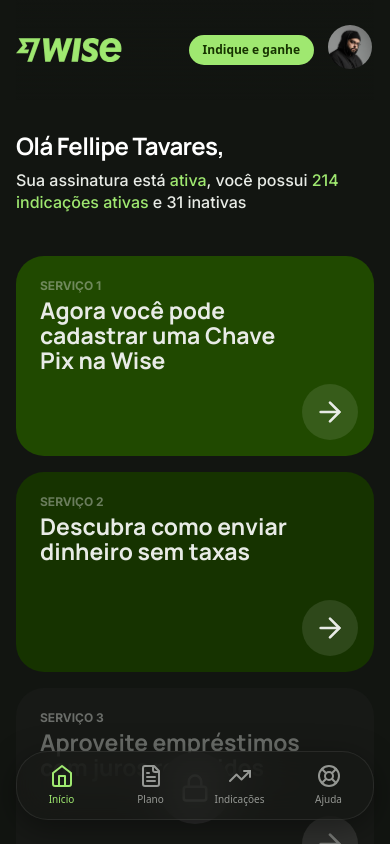
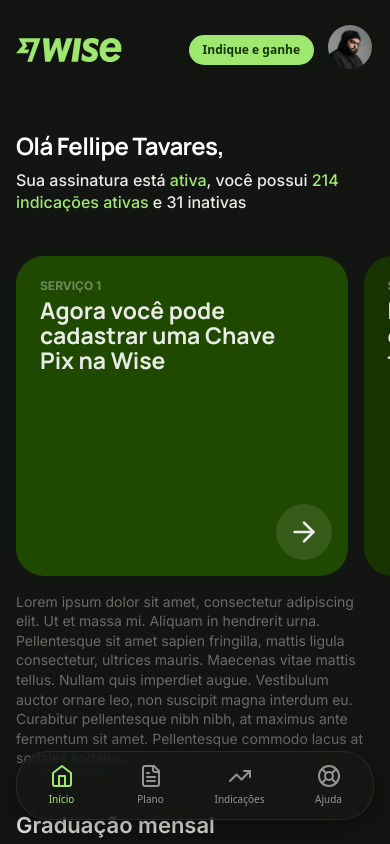
Before and after one commit to fellipesilvac/BIP-Wise, a Next.js app: page / in a window 390 px wide. Built offline with nearby package versions, Linux system fonts and the light colour scheme; no server answers.

Commit message:
Refactor: Mobile UI adjustments (full width header, horizontal scroll, typography)

```diff
--- a/app/globals.css
+++ b/app/globals.css
@@ -16,8 +16,8 @@
 }
 
 body {
-  color: #000;
-  background: #fff;
+  color: #e8ebe6;
+  background: #121511;
   font-family: var(--font-inter), sans-serif;
 }
 
@@ -25,3 +25,15 @@
   color: inherit;
   text-decoration: none;
 }
+
+
+/* Hide scrollbar for Chrome, Safari and Opera */
+.scrollbar-hide::-webkit-scrollbar {
+  display: none;
+}
+
+/* Hide scrollbar for IE, Edge and Firefox */
+.scrollbar-hide {
+  -ms-overflow-style: none;
+  scrollbar-width: none;
+}
--- a/app/login/page.tsx
+++ b/app/login/page.tsx
@@ -56,7 +56,7 @@
                         type="email"
                         placeholder="Seu e-mail"
                         required
-                        className="w-full bg-[rgba(255,255,255,0.05)] border border-[rgba(255,255,255,0.1)] rounded-xl py-3 pl-12 pr-4 text-[#e8ebe6] placeholder:text-[#e8ebe6] placeholder:opacity-40 focus:outline-none focus:border-[#9fe870] transition-colors font-inter"
+                        className="w-full bg-[rgba(255,255,255,0.05)] border border-[rgba(255,255,255,0.1)] rounded-xl py-3 pl-12 pr-4 text-base text-[#e8ebe6] placeholder:text-[#e8ebe6] placeholder:opacity-40 focus:outline-none focus:border-[#9fe870] transition-colors font-inter"
                     />
                 </div>
 
@@ -67,7 +67,7 @@
                         type="password"
                         placeholder="Sua senha"
                         required
-                        className="w-full bg-[rgba(255,255,255,0.05)] border border-[rgba(255,255,255,0.1)] rounded-xl py-3 pl-12 pr-4 text-[#e8ebe6] placeholder:text-[#e8ebe6] placeholder:opacity-40 focus:outline-none focus:border-[#9fe870] transition-colors font-inter"
+                        className="w-full bg-[rgba(255,255,255,0.05)] border border-[rgba(255,255,255,0.1)] rounded-xl py-3 pl-12 pr-4 text-base text-[#e8ebe6] placeholder:text-[#e8ebe6] placeholder:opacity-40 focus:outline-none focus:border-[#9fe870] transition-colors font-inter"
                     />
                 </div>
 
--- a/app/page.tsx
+++ b/app/page.tsx
@@ -144,11 +144,11 @@
         </div>
 
         {/* Main Content */}
-        <div className="flex-1 box-border flex gap-2.5 grow items-start px-4 md:px-[92px] py-0 relative w-full" data-node-id="28:91">
+        <div className="flex-1 box-border flex gap-2.5 grow items-start px-0 md:px-[92px] py-0 relative w-full" data-node-id="28:91">
           <div className="flex-1 box-border flex flex-col grow isolate items-start px-0 md:px-11 py-0 relative self-stretch shrink-0 w-full" data-node-id="28:92">
 
             {/* Header */}
-            <div className="bg-gradient-to-b flex from-[#121511] gap-4 md:gap-8 h-[100px] md:h-[140px] items-center justify-between md:justify-end shrink-0 sticky to-[rgba(18,21,17,0)] top-0 w-full z-[3]" data-node-id="28:93">
+            <div className="bg-gradient-to-b flex from-[#121511] gap-4 md:gap-8 h-[100px] md:h-[140px] items-center justify-between md:justify-end shrink-0 sticky to-[rgba(18,21,17,0)] top-0 w-full z-[3] px-4 md:px-0" data-node-id="28:93">
 
               {/* Mobile Logo */}
               <div className="md:hidden h-6 relative shrink-0 w-[106px]">
@@ -167,7 +167,8 @@
               </div>
             </div>
 
-            <div className="flex flex-col gap-[42px] items-start relative shrink-0 w-full z-[2] py-8" data-node-id="28:100">
+            {/* Content Container - Added padding for mobile here since main container is full width */}
+            <div className="flex flex-col gap-[42px] items-start relative shrink-0 w-full z-[2] py-8 px-4 md:px-0" data-node-id="28:100">
               <div className="flex flex-col gap-2 items-start relative shrink-0 w-full" data-node-id="28:101">
                 <p className="font-manrope font-bold leading-[1.2] relative shrink-0 text-2xl md:text-[32px] text-white tracking-[-0.64px]" data-node-id="28:102">
                   Olá Fellipe Tavares,
@@ -181,29 +182,30 @@
                 </p>
               </div>
               <div className="flex flex-col gap-4 items-start relative shrink-0 w-full" data-node-id="28:104">
-                <div className="flex flex-col md:flex-row gap-4 h-auto md:h-[320px] items-start relative shrink-0 w-full" data-node-id="28:105">
+                {/* Cards Container - Horizontal Scroll on Mobile */}
+                <div className="flex flex-row overflow-x-auto snap-x snap-mandatory scrollbar-hide -mx-4 px-4 md:mx-0 md:px-0 gap-4 h-[320px] items-start relative shrink-0 w-[calc(100%+32px)] md:w-full" data-node-id="28:105">
                   <ServiceCard
                     subtitle="Serviço 1"
                     title="Agora você pode cadastrar uma Chave Pix na Wise"
                     bgColor="#204900"
-                    className="hover:bg-[#1f4a00] w-full md:w-auto min-h-[200px] md:min-h-0"
+                    className="hover:bg-[#1f4a00] min-w-[85vw] md:min-w-0 w-auto md:w-auto h-full snap-center shrink-0"
                   />
                   <ServiceCard
                     subtitle="Serviço 2"
                     title="Descubra como enviar dinheiro sem taxas"
                     bgColor="#163300"
-                    className="hover:bg-[#153200] w-full md:w-auto min-h-[200px] md:min-h-0"
+                    className="hover:bg-[#153200] min-w-[85vw] md:min-w-0 w-auto md:w-auto h-full snap-center shrink-0"
                   />
                   <ServiceCard
                     subtitle="Serviço 3"
                     title="Aproveite empréstimos com juros reduzidos"
                     bgColor="#171916" // Darker background for locked state
                     isLocked={true}
-                    className="hover:!bg-[#2A2C29] w-full md:w-auto min-h-[200px] md:min-h-0"
+                    className="hover:!bg-[#2A2C29] min-w-[85vw] md:min-w-0 w-auto md:w-auto h-full snap-center shrink-0"
                   />
                 </div>
-                <div className="box-border flex gap-2.5 items-center justify-center px-1 py-0 relative shrink-0" data-node-id="28:142">
-                  <p className="font-inter font-normal leading-[1.4] opacity-40 relative shrink-0 text-[#e8ebe6] text-sm max-w-[702px]" data-node-id="28:143">
+                <div className="box-border flex gap-2.5 items-start justify-start px-0 relative shrink-0 w-full" data-node-id="28:142">
+                  <p className="font-inter font-normal leading-[1.4] opacity-40 relative shrink-0 text-[#e8ebe6] text-sm w-full max-w-[700px]" data-node-id="28:143">
                     Lorem ipsum dolor sit amet, consectetur adipiscing elit. Ut et massa mi. Aliquam in hendrerit urna. Pellentesque sit amet sapien fringilla, mattis ligula consectetur, ultrices mauris. Maecenas vitae mattis tellus. Nullam quis imperdiet augue. Vestibulum auctor ornare leo, non suscipit magna interdum eu. Curabitur pellentesque nibh nibh, at maximus ante fermentum sit amet. Pellentesque commodo lacus at sodales sodales.
                   </p>
                 </div>
@@ -213,8 +215,8 @@
                   Graduação mensal
                 </p>
                 <div className="bg-[rgba(255,255,255,0.1)] h-[375px] rounded-[18px] shrink-0 w-full" data-name="Component 1" data-node-id="28:146" />
-                <div className="box-border flex gap-2.5 items-center justify-center px-2 py-0 relative shrink-0" data-node-id="28:148">
-                  <p className="font-inter font-normal leading-[1.4] opacity-60 relative shrink-0 text-[#e8ebe6] text-sm max-w-[702px]" data-node-id="28:149">
+                <div className="box-border flex gap-2.5 items-start justify-start px-0 relative shrink-0 w-full" data-node-id="28:148">
+                  <p className="font-inter font-normal leading-[1.4] opacity-60 relative shrink-0 text-[#e8ebe6] text-sm w-full max-w-[700px]" data-node-id="28:149">
                     Lorem ipsum dolor sit amet, consectetur adipiscing elit. Ut et massa mi. Aliquam in hendrerit urna. Pellentesque sit amet sapien fringilla, mattis ligula consectetur, ultrices mauris. Maecenas vitae mattis tellus. Nullam quis imperdiet augue. Vestibulum auctor ornare leo, non suscipit magna interdum eu. Curabitur pellentesque nibh nibh, at maximus ante fermentum sit amet. Pellentesque commodo lacus at sodales sodales.
                   </p>
                 </div>
@@ -224,8 +226,8 @@
                   Graduação mensal
                 </p>
                 <div className="bg-[rgba(255,255,255,0.1)] h-[375px] rounded-[18px] shrink-0 w-full" data-name="Component 1" data-node-id="28:220" />
-                <div className="box-border flex gap-2.5 items-center justify-center px-2 py-0 relative shrink-0" data-node-id="28:221">
-                  <p className="font-inter font-normal leading-[1.4] opacity-60 relative shrink-0 text-[#e8ebe6] text-sm max-w-[702px]" data-node-id="28:222">
+                <div className="box-border flex gap-2.5 items-start justify-start px-0 relative shrink-0 w-full" data-node-id="28:221">
+                  <p className="font-inter font-normal leading-[1.4] opacity-60 relative shrink-0 text-[#e8ebe6] text-sm w-full max-w-[700px]" data-node-id="28:222">
                     Lorem ipsum dolor sit amet, consectetur adipiscing elit. Ut et massa mi. Aliquam in hendrerit urna. Pellentesque sit amet sapien fringilla, mattis ligula consectetur, ultrices mauris. Maecenas vitae mattis tellus. Nullam quis imperdiet augue. Vestibulum auctor ornare leo, non suscipit magna interdum eu. Curabitur pellentesque nibh nibh, at maximus ante fermentum sit amet. Pellentesque commodo lacus at sodales sodales.
                   </p>
                 </div>
--- a/app/signup/page.tsx
+++ b/app/signup/page.tsx
@@ -46,7 +46,7 @@
                             type="text"
                             placeholder="Nome completo"
                             required
-                            className="w-full bg-[rgba(255,255,255,0.05)] border border-[rgba(255,255,255,0.1)] rounded-xl py-3 pl-12 pr-4 text-[#e8ebe6] placeholder:text-[#e8ebe6] placeholder:opacity-40 focus:outline-none focus:border-[#9fe870] transition-colors font-inter"
+                            className="w-full bg-[rgba(255,255,255,0.05)] border border-[rgba(255,255,255,0.1)] rounded-xl py-3 pl-12 pr-4 text-base text-[#e8ebe6] placeholder:text-[#e8ebe6] placeholder:opacity-40 focus:outline-none focus:border-[#9fe870] transition-colors font-inter"
                         />
                     </div>
 
@@ -57,7 +57,7 @@
                             type="email"
                             placeholder="Seu e-mail"
                             required
-                            className="w-full bg-[rgba(255,255,255,0.05)] border border-[rgba(255,255,255,0.1)] rounded-xl py-3 pl-12 pr-4 text-[#e8ebe6] placeholder:text-[#e8ebe6] placeholder:opacity-40 focus:outline-none focus:border-[#9fe870] transition-colors font-inter"
+                            className="w-full bg-[rgba(255,255,255,0.05)] border border-[rgba(255,255,255,0.1)] rounded-xl py-3 pl-12 pr-4 text-base text-[#e8ebe6] placeholder:text-[#e8ebe6] placeholder:opacity-40 focus:outline-none focus:border-[#9fe870] transition-colors font-inter"
                         />
                     </div>
 
@@ -73,7 +73,7 @@
                                 setPassword(e.target.value)
                                 setTouched(true)
                             }}
-                            className="w-full bg-[rgba(255,255,255,0.05)] border border-[rgba(255,255,255,0.1)] rounded-xl py-3 pl-12 pr-12 text-[#e8ebe6] placeholder:text-[#e8ebe6] placeholder:opacity-40 focus:outline-none focus:border-[#9fe870] transition-colors font-inter"
+                            className="w-full bg-[rgba(255,255,255,0.05)] border border-[rgba(255,255,255,0.1)] rounded-xl py-3 pl-12 pr-12 text-base text-[#e8ebe6] placeholder:text-[#e8ebe6] placeholder:opacity-40 focus:outline-none focus:border-[#9fe870] transition-colors font-inter"
                         />
                         <button
                             type="button"
```
